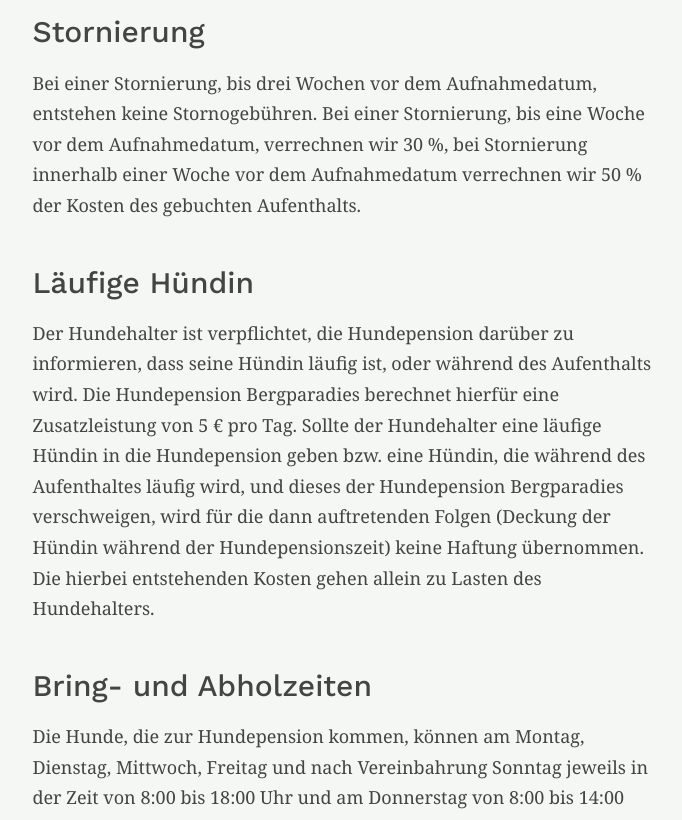
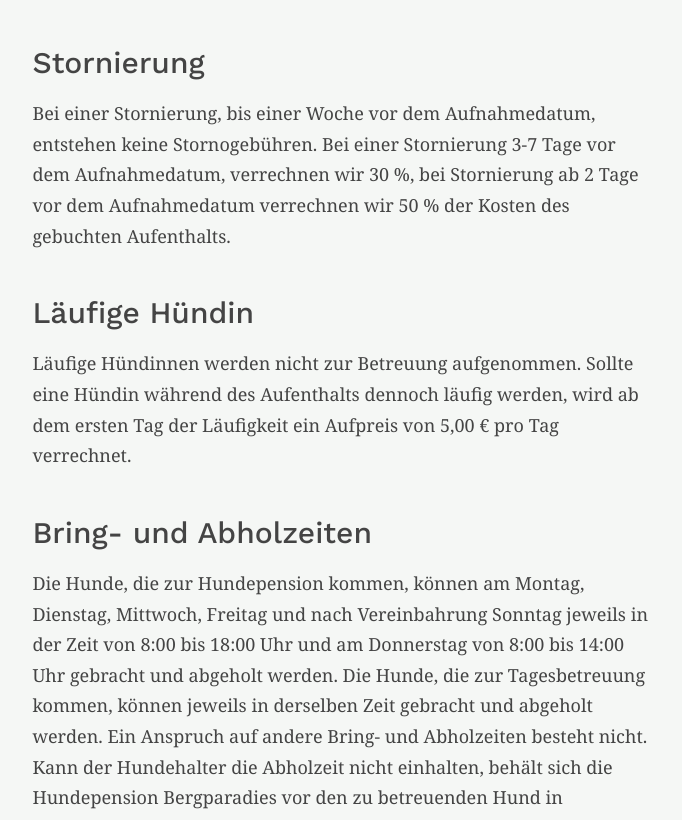
Before and after one commit to FabianWassermann/hundepensionbergparadies, a plain HTML site: page agb.html in a window 1280 px wide. Shown: the part 4614-5434 px from the top of the page, without its empty margins (102-784 px from the left). Drawn offline with nearby package versions, Linux system fonts and the light colour scheme; no server answers.

Commit message:
updated gallery + minor stuff

```diff
--- a/agb.html
+++ b/agb.html
@@ -265,7 +265,7 @@
               <span class="impressumspan"
                 >Bei Abgabe des Hundes ist jeder Besitzer dazu verpflichtet, das
                 gewünschte Futter für die Aufenthaltszeit mitzubringen. Wenn
-                dies nicht der Fall ist, bekommt der Hund „Rinti“ Trockenfutter.
+                dies nicht der Fall ist, wird dem Hund Trockenfutter zur Verfügung gestellt.
                 Bei Futterumstellung ist es möglich, dass bei dem Hund Durchfall
                 auftreten kann. Sollte dies der Fall sein, trägt Hundepension
                 Bergparadies nicht die Verantwortung. Außerdem wird ein Aufpreis
@@ -313,10 +313,9 @@
             </div>
             <div class="impressumdiv">
               <span class="impressumspan"
-                >Bei einer Stornierung, bis drei Wochen vor dem Aufnahmedatum,
-                entstehen keine Stornogebühren. Bei einer Stornierung, bis eine
-                Woche vor dem Aufnahmedatum, verrechnen wir 30 %, bei
-                Stornierung innerhalb einer Woche vor dem Aufnahmedatum
+                >Bei einer Stornierung, bis einer Woche vor dem Aufnahmedatum,
+                entstehen keine Stornogebühren. Bei einer Stornierung 3-7 Tage vor dem Aufnahmedatum,
+                verrechnen wir 30 %, bei Stornierung ab 2 Tage vor dem Aufnahmedatum
                 verrechnen wir 50 % der Kosten des gebuchten Aufenthalts.</span
               >
             </div>
@@ -326,17 +325,9 @@
             </div>
             <div class="impressumdiv">
               <span class="impressumspan"
-                >Der Hundehalter ist verpflichtet, die Hundepension darüber zu
-                informieren, dass seine Hündin läufig ist, oder während des
-                Aufenthalts wird. Die Hundepension Bergparadies berechnet
-                hierfür eine Zusatzleistung von 5 € pro Tag. Sollte der
-                Hundehalter eine läufige Hündin in die Hundepension geben bzw.
-                eine Hündin, die während des Aufenthaltes läufig wird, und
-                dieses der Hundepension Bergparadies verschweigen, wird für die
-                dann auftretenden Folgen (Deckung der Hündin während der
-                Hundepensionszeit) keine Haftung übernommen. Die hierbei
-                entstehenden Kosten gehen allein zu Lasten des
-                Hundehalters.</span
+                >Läufige Hündinnen werden nicht zur Betreuung aufgenommen. Sollte
+                eine Hündin während des Aufenthalts dennoch läufig werden, wird ab
+                dem ersten Tag der Läufigkeit ein Aufpreis von 5,00 € pro Tag verrechnet.</span
               >
             </div>
             <br />
```
Also changed, not shown: team.html (+2 -2 lines), img/portrait/B7A38742-9F9D-443E-BDBE-EE875E5AF0F2.jpg (deleted), 13 other files.
